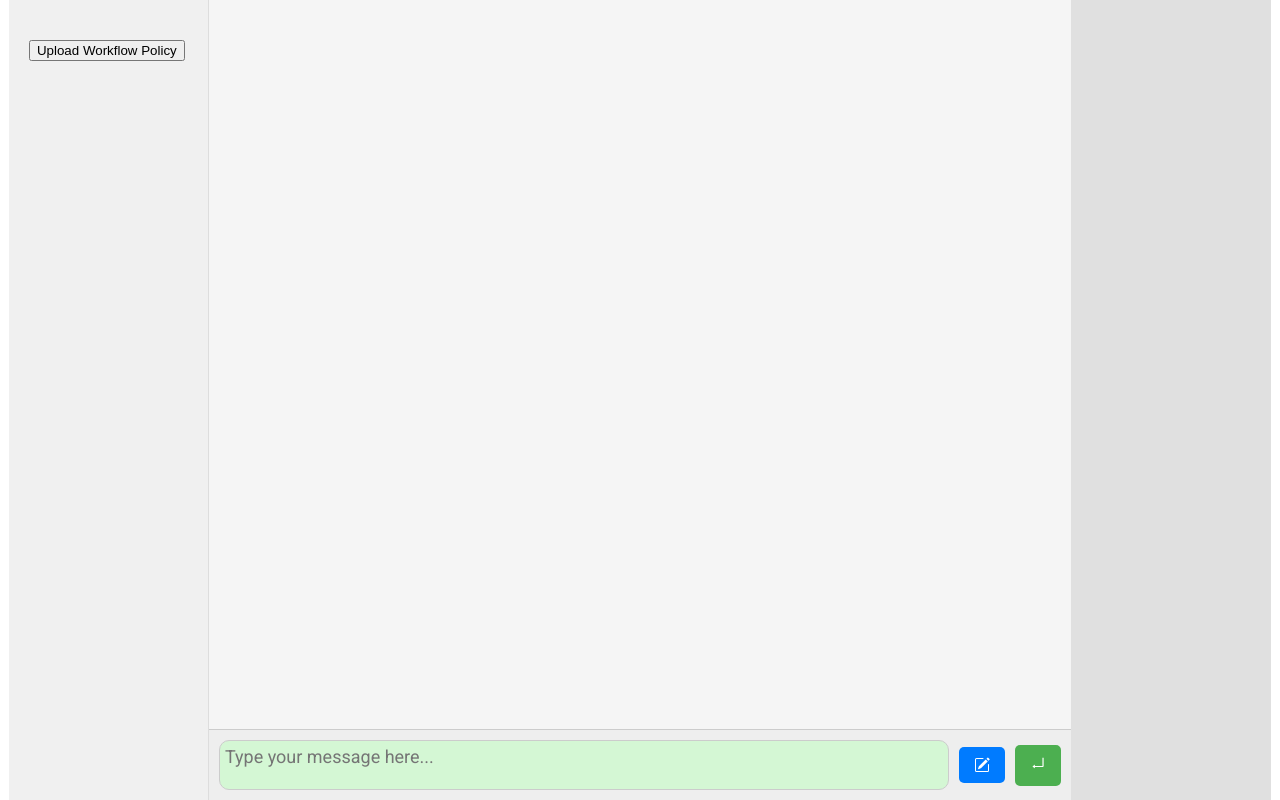
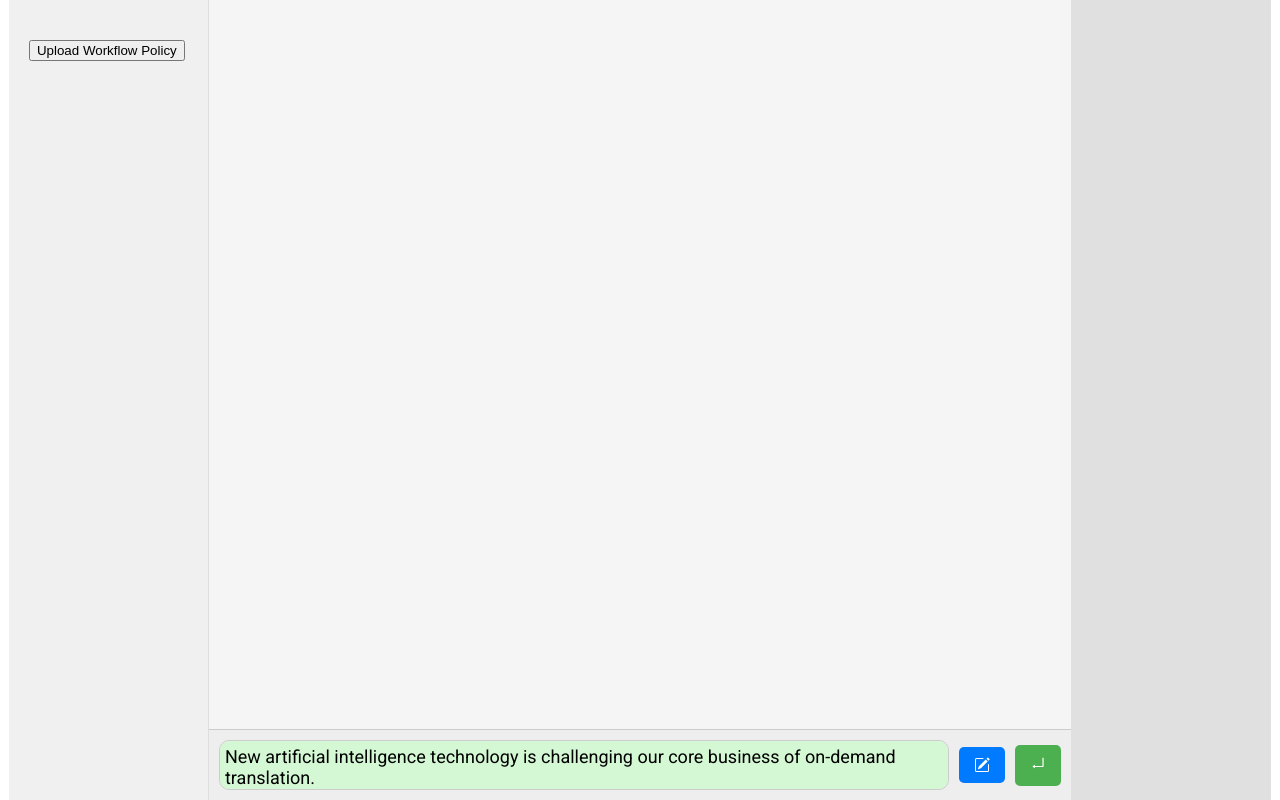
Before and after one commit to agile-athletes/ai-playground, a React (Create React App) app in the folder src/n8nprototype/frontend/: page / in a window 1280 px wide. Built offline with nearby package versions, Linux system fonts and the light colour scheme.

Commit message:
Feat: oops

```diff
--- a/src/n8nprototype/frontend/src/App.js
+++ b/src/n8nprototype/frontend/src/App.js
@@ -15,7 +15,7 @@ function App() {
 
         try {
             const response = await fetch(
-                'http://localhost:5678/webhook/5b58f7ff-2c87-4850-8cce-583ee8009f04',
+                'http://localhost:5678/webhook-test/98772d9f-9897-4030-935b-3e5efeed970a',
                 {
                     method: 'POST',
                     headers: { 'Content-Type': 'application/json' },
--- a/src/n8nprototype/frontend/src/components/InputArea.js
+++ b/src/n8nprototype/frontend/src/components/InputArea.js
@@ -5,7 +5,7 @@ import {BsPencilSquare } from 'react-icons/bs';
 import './InputArea.css';
 
 const InputArea = ({ onSend, onNewChat }) => {
-    const [text, setText] = useState('');
+    const [text, setText] = useState('New artificial intelligence technology is challenging our core business of on-demand translation.');
     const [selectedFile, setSelectedFile] = useState(null);
 
     const handleSend = () => {
@@ -34,7 +34,7 @@ const InputArea = ({ onSend, onNewChat }) => {
             <textarea
                 value={text}
                 onChange={(e) => setText(e.target.value)}
-                placeholder="Type your message here..."
+                // placeholder="New artificial intelligence technology is challenging our core business of on-demand translation."
                 onKeyDown={handleKeyDown}
                 className="message-textarea"
             />
```
